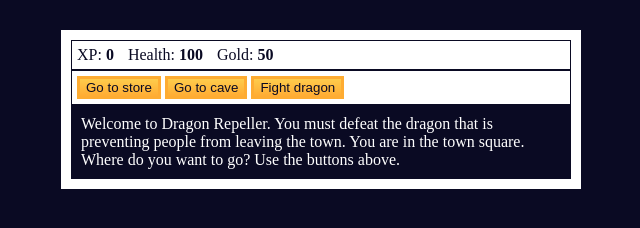
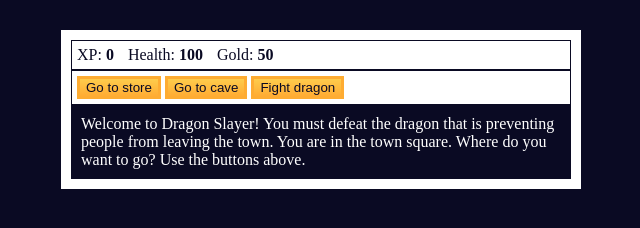
Before and after one commit to DMPeek/freeCodeCamp-Game, a plain HTML site: page index.html in a window 1280 px wide. Shown: the whole page, without its empty margins (319-959 px from the left). Drawn offline with Linux system fonts and the light colour scheme.

Commit message:
updated html

```diff
--- a/index.html
+++ b/index.html
@@ -22,7 +22,7 @@
         <span class="stat">Health: <strong><span id="monsterHealth"></span></strong></span>
       </div>
       <div id="text">
-        Welcome to Dragon Repeller. You must defeat the dragon that is preventing people from leaving the town. You are in the town square. Where do you want to go? Use the buttons above.
+        Welcome to Dragon Slayer! You must defeat the dragon that is preventing people from leaving the town. You are in the town square. Where do you want to go? Use the buttons above.
       </div>
     </div>
     <script src="./script.js"></script>
```
